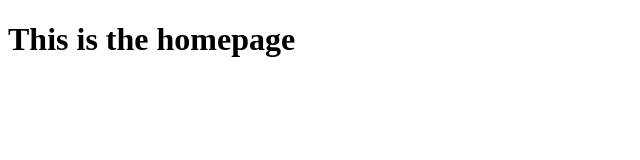
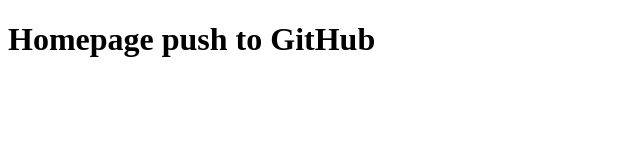
Before and after one commit to alexanderpaulchase/git-demo, a plain HTML site: page web/index.html in a window 1280 px wide. Shown: the whole page, without its empty margins (0-640 px from the left). Drawn offline with Linux system fonts and the light colour scheme.

Commit message:
Updating index.html

```diff
--- a/web/index.html
+++ b/web/index.html
@@ -7,6 +7,6 @@
     <title>Document</title>
 </head>
 <body>
-    <h1>This is the homepage</h1>
+    <h1>Homepage push to GitHub</h1>
 </body>
 </html>
```
